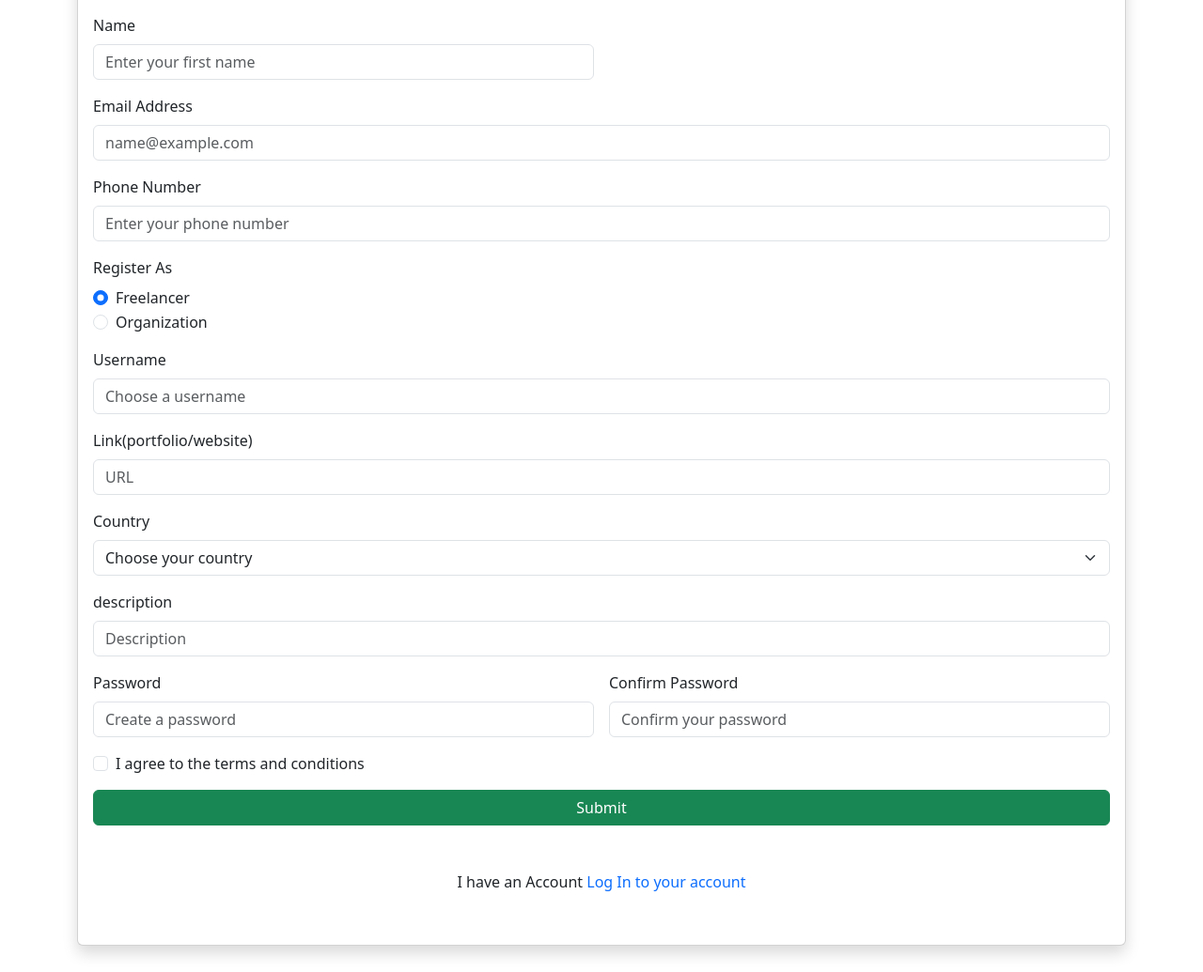
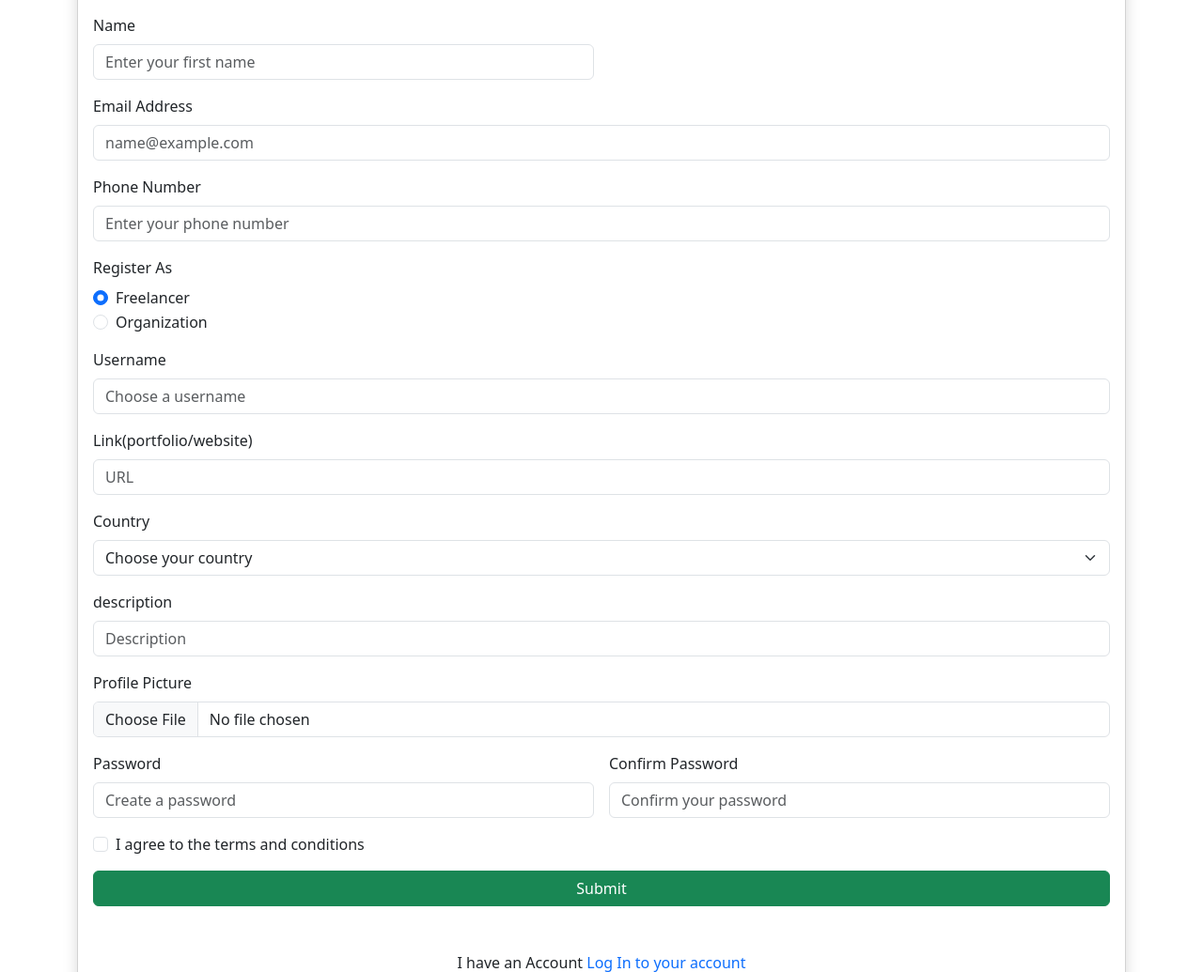
Before and after one commit to Dianawehbi/FreeLancerHub, a PHP site: page /Register/register.php in a window 1280 px wide. Shown: the part 109-1144 px from the top of the page at 94% size. Run offline with PHP 8.4, Linux system fonts and the light colour scheme.

Commit message:
Update register.php
- use md-5 to hash the password
- add label and input (file) for image

```diff
--- a/Register/register.php
+++ b/Register/register.php
@@ -15,7 +15,7 @@ if (
     extract($_POST);
     // check : username , email , phone
     $query = "SELECT * FROM `user` WHERE 1";
-    $res = $conn->query($query);
+    $res = $conn->query(query: $query);
 
     $_SESSION['error'] = false;
     echo "<script>
@@ -39,12 +39,17 @@ if (
     }
     if (!$_SESSION['error']) {
         if ($password == $confirm_pass) {
+            //hash password
+            $password = md5($password);
             $role;
             if ($register_as == 'freelancer') {
                 $role = 2;
             } else {
                 $role = 3;
             }
+            // check if image exist or no
+
+
             $sql = "INSERT INTO `user`(`id`, `name`, `username`, `email`, `phone`, `password`, `country`, `role`, `link`,`description` )
             VALUES (null,'$name','$username','$email','$phone','$password','$country',$role, '$link', '$description')";
 
@@ -132,6 +137,11 @@ if (
                         <input type="text" class="form-control" id="portfolio" name="description" placeholder="Description">
                     </div>
 
+                    <div class="mb-3">
+                        <label for="portfolio" class="form-label">Profile Picture</label>
+                        <input type="file" class="form-control" id="portfolio" name="profile_pic" >
+                    </div>
+
                     <div class="row g-3">
                         <div class="col-md-6">
                             <label for="password" class="form-label">Password</label>
```
